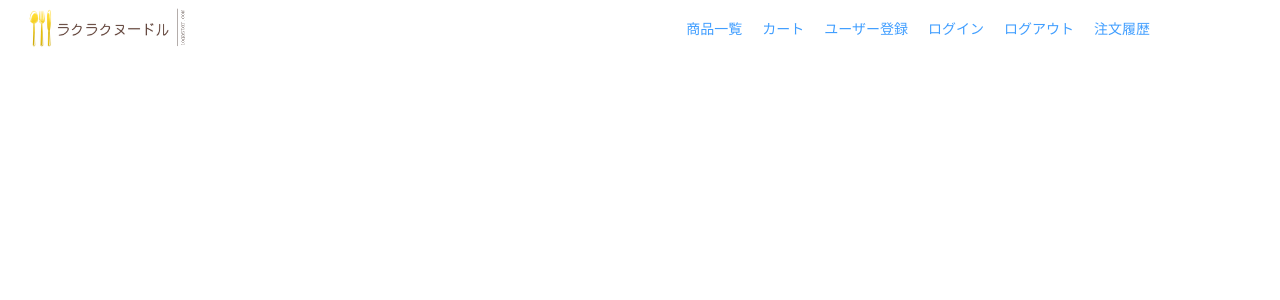
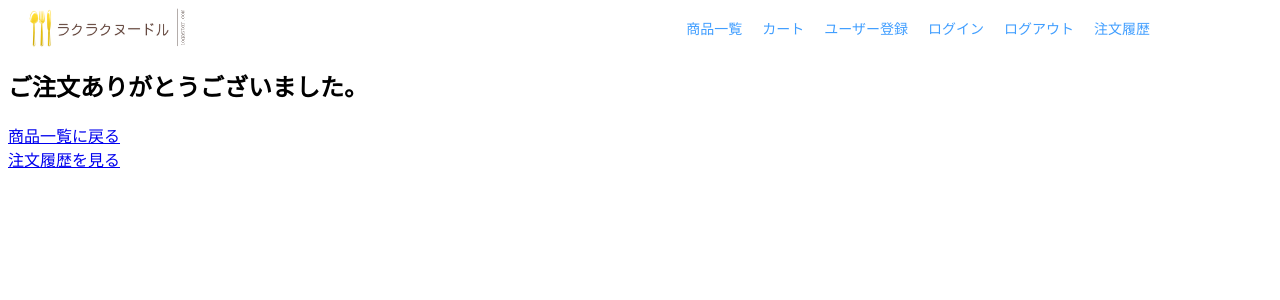
Before and after one commit to Mmy26/vue3-ecsite, a Vue app: page /orderFinished in a window 1280 px wide. Shown: the top 300 px of the page. Built offline with nearby package versions, Linux system fonts and the light colour scheme.

Commit message:
注文完了の仮画面を作成

```diff
--- a/src/router/index.ts
+++ b/src/router/index.ts
@@ -67,6 +67,10 @@ const router = createRouter({
       path: "/orderHistory",
       component: () => import("../views/OrderHistory.vue"),
     },
+    {
+      path: "/orderFinished",
+      component: () => import("../views/OrderFinished.vue"),
+    },
   ],
 });
 
--- a/src/views/OrderFinished.vue
+++ b/src/views/OrderFinished.vue
@@ -0,0 +1,9 @@
+<script setup lang="ts"></script>
+
+<template>
+  <h2>ご注文ありがとうございました。</h2>
+  <router-link to="/itemList">商品一覧に戻る</router-link> <br />
+  <router-link to="/orderHistory">注文履歴を見る</router-link>
+</template>
+
+<style scoped></style>
```
